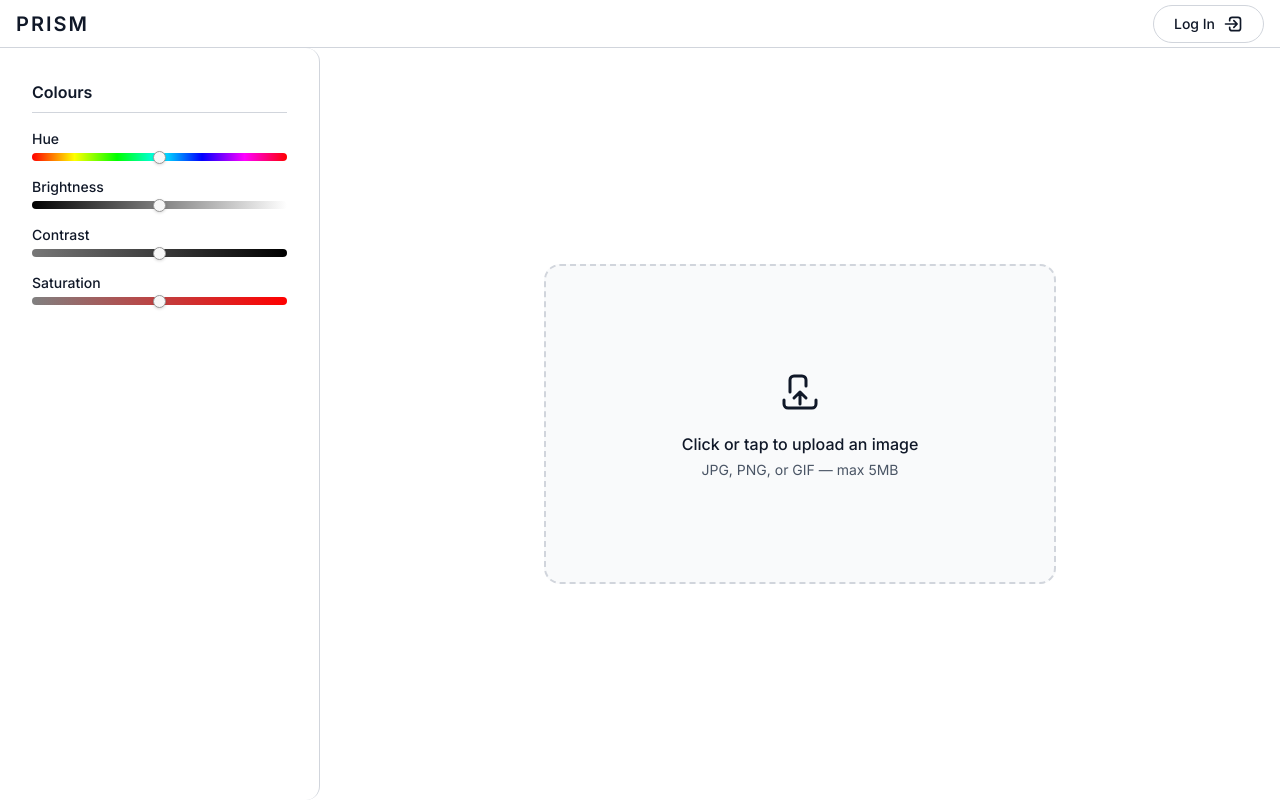
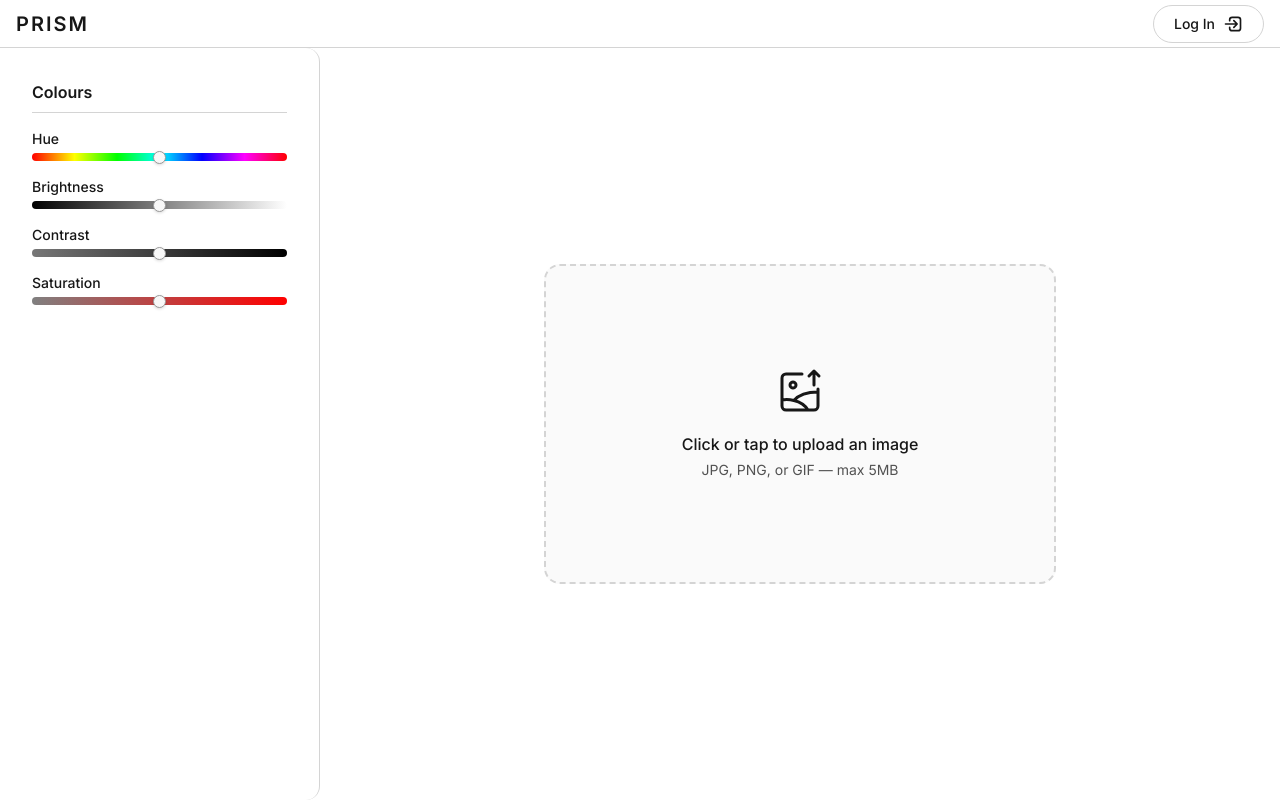
Before and after one commit to ammarqd/prism-web-app, a React (Vite) app in the folder client/: page / in a window 1280 px wide. Built offline with nearby package versions, Linux system fonts and the light colour scheme.

Commit message:
Add css adjustments, new icons

```diff
--- a/client/src/App.tsx
+++ b/client/src/App.tsx
@@ -31,15 +31,15 @@ function App(): JSX.Element {
   }
 
   return (
-    <div className="h-screen flex flex-col bg-white text-gray-900 overflow-hidden font-sans">
-      <header className="h-12 flex items-center justify-between px-4 bg-white border-b border-gray-300">
-        <h1 className="text-xl font-semibold tracking-widest uppercase text-gray-900">PRISM</h1>
+    <div className="h-screen flex flex-col bg-white text-neutral-900 overflow-hidden font-sans">
+      <header className="h-12 flex items-center justify-between px-4 bg-white border-b border-neutral-300">
+        <h1 className="text-xl font-semibold tracking-widest uppercase text-neutral-900">PRISM</h1>
         <nav className="flex items-center">
           <Dialog open={isLoginOpen} onOpenChange={setIsLoginOpen}>
             <DialogTrigger asChild>
               <button
                 type="button"
-                className="flex items-center gap-2 font-medium text-sm py-2 px-5 rounded-full border border-gray-300 bg-white cursor-pointer transition-colors hover:bg-gray-50"
+                className="flex items-center gap-2 font-medium text-sm py-2 px-5 rounded-full border border-neutral-300 bg-white cursor-pointer transition-colors hover:bg-neutral-50"
               >
                 Log In
                 <svg
@@ -81,7 +81,7 @@ function App(): JSX.Element {
                   <div className="flex justify-start">
                     <button
                       type="button"
-                      className="text-gray-600 hover:text-gray-900 cursor-pointer transition-colors text-sm"
+                      className="text-neutral-600 hover:text-neutral-900 cursor-pointer transition-colors text-sm"
                       onClick={() => {
                         console.log('Forgot password clicked')
                       }}
@@ -91,7 +91,7 @@ function App(): JSX.Element {
                   </div>
                 )}
                 <Button
-                  className="w-full py-3 rounded-xl bg-gray-900 text-white hover:bg-gray-800 font-medium"
+                  className="w-full py-3 rounded-xl bg-neutral-900 text-white hover:bg-neutral-800 font-medium"
                   onClick={() => setIsLoginOpen(false)}
                 >
                   {isRegister ? 'Register' : 'Log In'}
@@ -99,7 +99,7 @@ function App(): JSX.Element {
                 <div className="text-center">
                   <button
                     type="button"
-                    className="text-sm text-gray-600 hover:text-gray-900 cursor-pointer transition-colors"
+                    className="text-sm text-neutral-600 hover:text-neutral-900 cursor-pointer transition-colors"
                     onClick={() => setIsRegister(!isRegister)}
                   >
                     {isRegister
@@ -115,12 +115,12 @@ function App(): JSX.Element {
       </header>
 
       <div className="flex flex-1">
-        <aside className="bg-white border-r border-gray-300 flex flex-col w-80 rounded-xl">
+        <aside className="bg-white border-r border-neutral-300 flex flex-col w-80 rounded-xl">
           <div className="p-8 flex flex-col gap-4">
-            <h3 className="text-base font-semibold m-0 pb-2 border-b border-gray-300 text-gray-900">Colours</h3>
+            <h3 className="text-base font-semibold m-0 pb-2 border-b border-neutral-300 text-neutral-900">Colours</h3>
 
             <div className="flex flex-col gap-1">
-              <label htmlFor="hue" className="text-sm font-medium text-gray-900">Hue</label>
+              <label htmlFor="hue" className="text-sm font-medium text-neutral-900">Hue</label>
               <input
                 type="range"
                 id="hue"
@@ -131,7 +131,7 @@ function App(): JSX.Element {
             </div>
 
             <div className="flex flex-col gap-1">
-              <label htmlFor="brightness" className="text-sm font-medium text-gray-900">Brightness</label>
+              <label htmlFor="brightness" className="text-sm font-medium text-neutral-900">Brightness</label>
               <input
                 type="range"
                 id="brightness"
@@ -143,7 +143,7 @@ function App(): JSX.Element {
             </div>
 
             <div className="flex flex-col gap-1">
-              <label htmlFor="contrast" className="text-sm font-medium text-gray-900">Contrast</label>
+              <label htmlFor="contrast" className="text-sm font-medium text-neutral-900">Contrast</label>
               <input
                 type="range"
                 id="contrast"
@@ -155,7 +155,7 @@ function App(): JSX.Element {
             </div>
 
             <div className="flex flex-col gap-1">
-              <label htmlFor="saturation" className="text-sm font-medium text-gray-900">Saturation</label>
+              <label htmlFor="saturation" className="text-sm font-medium text-neutral-900">Saturation</label>
               <input
                 type="range"
                 id="saturation"
@@ -179,25 +179,32 @@ function App(): JSX.Element {
                 onChange={handleFileChange}
               />
               <div
-                className="w-4/5 max-w-lg h-80 bg-gray-50 border-2 border-dashed border-gray-300 rounded-2xl flex flex-col items-center justify-center cursor-pointer text-center transition-colors p-8 hover:bg-gray-100"
+                className="w-4/5 max-w-lg h-80 bg-neutral-50 border-2 border-dashed border-neutral-300 rounded-2xl flex flex-col items-center justify-center cursor-pointer text-center transition-colors p-8 hover:bg-neutral-100"
                 onClick={() => fileInputRef.current?.click()}
               >
                   <svg
                     xmlns="http://www.w3.org/2000/svg"
-                  className="w-12 h-12 stroke-gray-900 mb-4"
+                    className="w-12 h-12 stroke-neutral-900 mb-4"
+                    viewBox="0 0 24 24"
                     fill="none"
-                  viewBox="0 0 24 24"
-                  stroke="currentColor"
-                  strokeWidth={1.5}
                   >
                     <path
+                      stroke="currentColor"
                       strokeLinecap="round"
                       strokeLinejoin="round"
-                    d="M4 16v2a2 2 0 002 2h12a2 2 0 002-2v-2M12 12v6m0-6l-3 3m3-3l3 3m0-6V6a2 2 0 00-2-2H9a2 2 0 00-2 2v6"
+                      strokeWidth="1.5"
+                      d="M21 12v7a2 2 0 0 1-2 2h-3m5-9c-6.442 0-10.105 1.985-12.055 4.243M21 12v-1.5M3 16v3a2 2 0 0 0 2 2v0h11M3 16V5a2 2 0 0 1 2-2h8M3 16c1.403-.234 3.637-.293 5.945.243M16 21c-1.704-2.768-4.427-4.148-7.055-4.757M8.5 7C8 7 7 7.3 7 8.5S8 10 8.5 10 10 9.7 10 8.5 9 7 8.5 7z"
+                    />
+                    <path
+                      stroke="currentColor"
+                      strokeLinecap="round"
+                      strokeLinejoin="round"
+                      strokeWidth="1.5"
+                      d="M19 8.5V1.5m0 0l-2.5 2.5m2.5-2.5l2.5 2.5"
                     />
                   </svg>
-                <p className="text-base font-medium text-gray-900 m-0">Click or tap to upload an image</p>
-                <p className="text-sm text-gray-600 mt-1">JPG, PNG, or GIF — max 5MB</p>
+                <p className="text-base font-medium text-neutral-900 m-0">Click or tap to upload an image</p>
+                <p className="text-sm text-neutral-600 mt-1">JPG, PNG, or GIF — max 5MB</p>
               </div>
             </div>
           )}
@@ -214,34 +221,49 @@ function App(): JSX.Element {
               <div className="flex items-center pt-3 pb-3 px-4">
                 <div className="flex-1">
                   <button
-                    className="flex items-center gap-2 py-2 px-3 border border-gray-300 bg-white text-gray-900 cursor-pointer rounded-full shadow-md hover:bg-gray-50 transition-colors text-sm font-medium"
+                    className="flex items-center gap-2 py-2 px-3 border border-neutral-300 bg-white text-neutral-900 cursor-pointer rounded-full shadow-md hover:bg-neutral-50 transition-colors text-sm font-medium"
                     onClick={() => fileInputRef.current?.click()}
                     title="Upload new image"
                   >
                   <svg
                     xmlns="http://www.w3.org/2000/svg"
                     className="w-4 h-4"
+                    viewBox="0 0 24 24"
                     fill="none"
-                    viewBox="0 0 24 24"
-                    stroke="currentColor"
-                    strokeWidth={2}
                   >
                     <path
+                      stroke="currentColor"
                       strokeLinecap="round"
                       strokeLinejoin="round"
-                      d="M4 16v2a2 2 0 002 2h12a2 2 0 002-2v-2M12 12v6m0-6l-3 3m3-3l3 3m0-6V6a2 2 0 00-2-2H9a2 2 0 00-2 2v6"
+                      strokeWidth="2"
+                      d="M21 12v7a2 2 0 0 1-2 2h-3m5-9c-6.442 0-10.105 1.985-12.055 4.243M21 12v-1.5M3 16v3a2 2 0 0 0 2 2v0h11M3 16V5a2 2 0 0 1 2-2h8M3 16c1.403-.234 3.637-.293 5.945.243M16 21c-1.704-2.768-4.427-4.148-7.055-4.757M8.5 7C8 7 7 7.3 7 8.5S8 10 8.5 10 10 9.7 10 8.5 9 7 8.5 7z"
+                    />
+                    <path
+                      stroke="currentColor"
+                      strokeLinecap="round"
+                      strokeLinejoin="round"
+                      strokeWidth="2"
+                      d="M19 8.5V1.5m0 0l-2.5 2.5m2.5-2.5l2.5 2.5"
                     />
                   </svg>
-                    Upload
+
                   </button>
                 </div>
                 <div className="flex-1 flex justify-center">
                   <button
-                    className="py-2 px-4 text-sm border border-gray-300 bg-white text-gray-900 cursor-pointer rounded-full shadow-md font-medium hover:bg-gray-50 transition-colors"
+                    className="flex items-center gap-2 py-2 px-3 text-sm border border-neutral-300 bg-white text-neutral-900 cursor-pointer rounded-full shadow-md font-medium hover:bg-neutral-50 transition-colors"
                     onMouseDown={() => setShowOriginal(true)}
                     onMouseUp={() => setShowOriginal(false)}
                     onMouseLeave={() => setShowOriginal(false)}
                   >
+                    <svg
+                      xmlns="http://www.w3.org/2000/svg"
+                      className="w-4 h-4"
+                      viewBox="0 0 24 24"
+                      fill="currentColor"
+                    >
+                      <path d="M12 4.5C7 4.5 2.73 7.61 1 12c1.73 4.39 6 7.5 11 7.5s9.27-3.11 11-7.5c-1.73-4.39-6-7.5-11-7.5zM12 17c-2.76 0-5-2.24-5-5s2.24-5 5-5 5 2.24 5 5-2.24 5-5 5zm0-8c-1.66 0-3 1.34-3 3s1.34 3 3 3 3-1.34 3-3-1.34-3-3-3z"/>
+                    </svg>
                     Hold to Show Original
                   </button>
                 </div>
```
Lines whose indentation alone changed are shown as unchanged.
